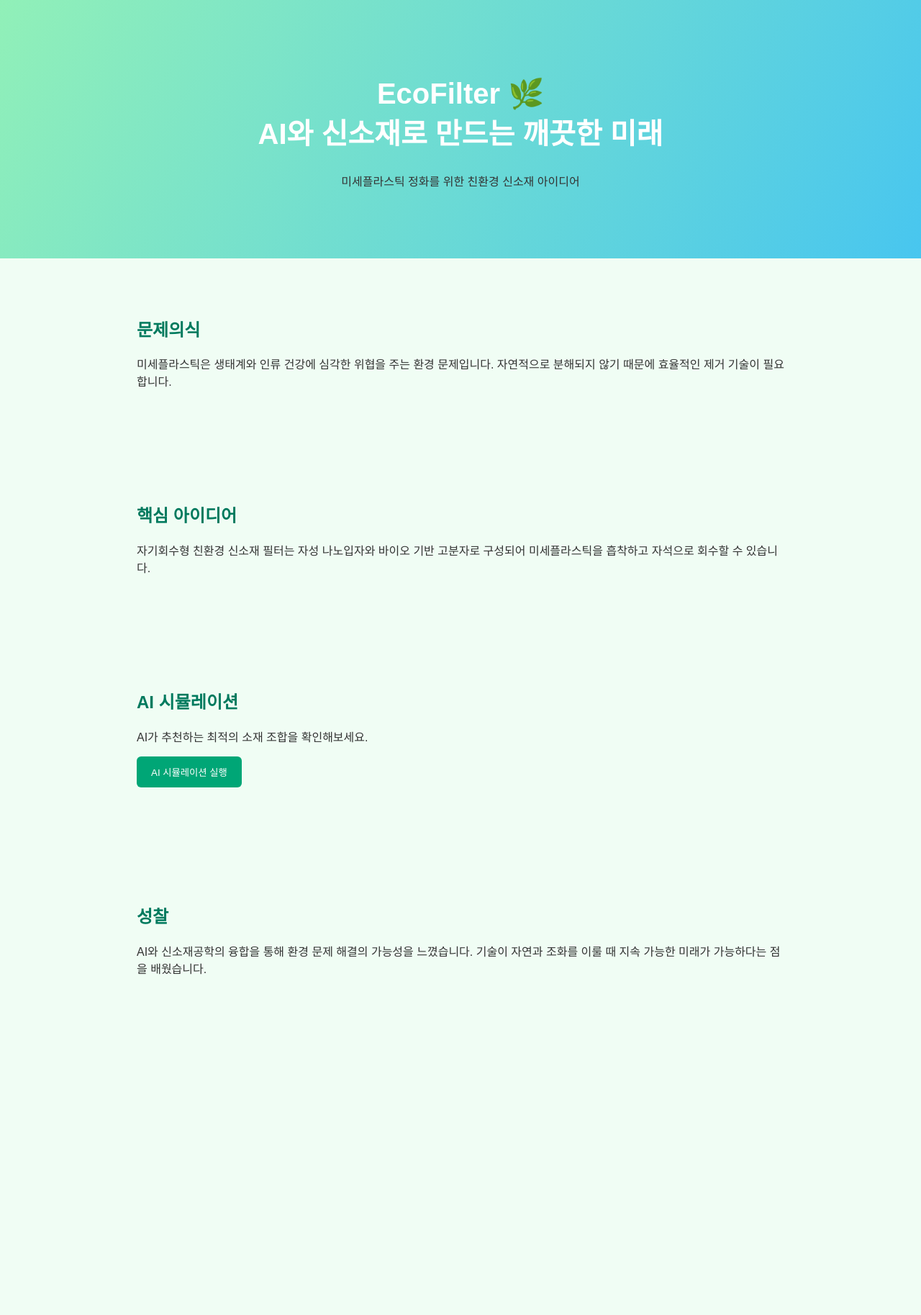
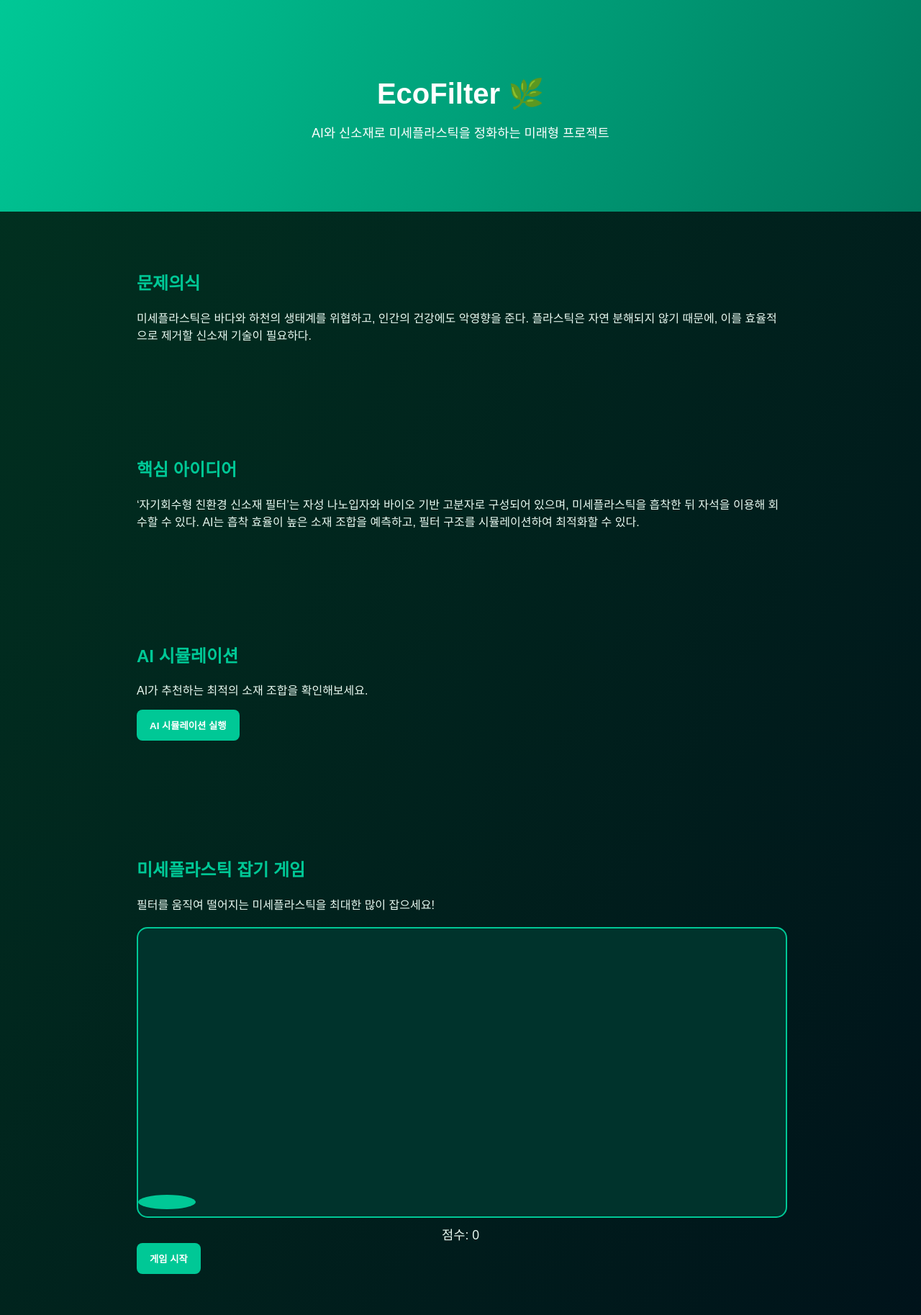
Before and after one commit to 7fv48qpgfw-commits/EcoFilter-AI-, a plain HTML site: page Index.html in a window 1280 px wide. Shown: the top 1827 px of the page at 72% size. Before the commit the page ends 1433 px from the top, so only its background shows below. Drawn offline with Linux system fonts and the light colour scheme.

Commit message:
Update Index.html

```diff
--- a/Index.html
+++ b/Index.html
@@ -5,31 +5,104 @@
 <meta name="viewport" content="width=device-width, initial-scale=1.0">
 <title>EcoFilter – AI와 신소재로 만드는 깨끗한 미래</title>
 <style>
-body {font-family: "Noto Sans KR", sans-serif; margin:0; background:#f0fdf4; color:#333;}
-header {text-align:center; padding:80px 20px; background:linear-gradient(120deg,#91f0b8,#48c6ef);}
-header h1 {font-size:2.5em; color:#fff;}
-section {padding:60px 20px; max-width:900px; margin:auto;}
-h2 {color:#007a5e;}
-button {background:#00a676; color:white; border:none; padding:12px 20px; border-radius:6px; cursor:pointer;}
-button:hover {background:#007a5e;}
-.result {margin-top:20px; font-weight:bold;}
+body {
+  margin: 0;
+  font-family: "Noto Sans KR", sans-serif;
+  background: linear-gradient(120deg, #013220, #00111a);
+  color: #e9f9f1;
+  overflow-x: hidden;
+}
+header {
+  text-align: center;
+  padding: 80px 20px;
+  background: linear-gradient(120deg, #00c896, #007a5e);
+  color: white;
+}
+header h1 { font-size: 2.5em; margin-bottom: 10px; }
+header p { font-size: 1.1em; }
+
+section {
+  padding: 60px 20px;
+  max-width: 900px;
+  margin: auto;
+}
+h2 { color: #00c896; }
+
+button {
+  background: #00c896;
+  color: #fff;
+  border: none;
+  padding: 12px 18px;
+  border-radius: 8px;
+  cursor: pointer;
+  font-weight: bold;
+  transition: 0.3s;
+}
+button:hover { background: #009b76; }
+
+.result {
+  margin-top: 20px;
+  font-weight: bold;
+}
+
+/* Game Section */
+#gameArea {
+  margin-top: 20px;
+  position: relative;
+  width: 100%;
+  height: 400px;
+  background: #00332c;
+  border-radius: 15px;
+  overflow: hidden;
+  border: 2px solid #00c896;
+}
+.plastic, .filter {
+  position: absolute;
+  border-radius: 50%;
+}
+.plastic {
+  width: 30px; height: 30px;
+  background: radial-gradient(circle at 30% 30%, #b4e0ff, #007a5e);
+  animation: fall linear forwards;
+}
+.filter {
+  width: 80px; height: 20px;
+  background: #00c896;
+  bottom: 10px;
+}
+
+/* Animation */
+@keyframes fall {
+  from { top: -40px; }
+  to { top: 400px; }
+}
+
+/* Score display */
+#scoreBoard {
+  text-align: center;
+  margin-top: 10px;
+  font-size: 1.1em;
+}
 </style>
 </head>
 <body>
 
 <header>
-  <h1>EcoFilter 🌿<br>AI와 신소재로 만드는 깨끗한 미래</h1>
-  <p>미세플라스틱 정화를 위한 친환경 신소재 아이디어</p>
+  <h1>EcoFilter 🌿</h1>
+  <p>AI와 신소재로 미세플라스틱을 정화하는 미래형 프로젝트</p>
 </header>
 
 <section id="problem">
   <h2>문제의식</h2>
-  <p>미세플라스틱은 생태계와 인류 건강에 심각한 위협을 주는 환경 문제입니다. 자연적으로 분해되지 않기 때문에 효율적인 제거 기술이 필요합니다.</p>
+  <p>미세플라스틱은 바다와 하천의 생태계를 위협하고, 인간의 건강에도 악영향을 준다.
+  플라스틱은 자연 분해되지 않기 때문에, 이를 효율적으로 제거할 신소재 기술이 필요하다.</p>
 </section>
 
 <section id="idea">
   <h2>핵심 아이디어</h2>
-  <p>자기회수형 친환경 신소재 필터는 자성 나노입자와 바이오 기반 고분자로 구성되어 미세플라스틱을 흡착하고 자석으로 회수할 수 있습니다.</p>
+  <p>‘자기회수형 친환경 신소재 필터’는 자성 나노입자와 바이오 기반 고분자로 구성되어 있으며,
+  미세플라스틱을 흡착한 뒤 자석을 이용해 회수할 수 있다.
+  AI는 흡착 효율이 높은 소재 조합을 예측하고, 필터 구조를 시뮬레이션하여 최적화할 수 있다.</p>
 </section>
 
 <section id="ai">
@@ -39,9 +112,20 @@ button:hover {background:#007a5e;}
   <div class="result" id="result"></div>
 </section>
 
+<section id="game">
+  <h2>미세플라스틱 잡기 게임</h2>
+  <p>필터를 움직여 떨어지는 미세플라스틱을 최대한 많이 잡으세요!</p>
+  <div id="gameArea">
+    <div id="filter" class="filter"></div>
+  </div>
+  <div id="scoreBoard">점수: <span id="score">0</span></div>
+  <button onclick="startGame()">게임 시작</button>
+</section>
+
 <section id="reflection">
   <h2>성찰</h2>
-  <p>AI와 신소재공학의 융합을 통해 환경 문제 해결의 가능성을 느꼈습니다. 기술이 자연과 조화를 이룰 때 지속 가능한 미래가 가능하다는 점을 배웠습니다.</p>
+  <p>AI와 신소재공학의 융합을 통해 환경 문제 해결의 가능성을 느꼈습니다.
+  기술이 자연과 조화를 이룰 때 지속 가능한 미래가 가능하다는 점을 배웠습니다.</p>
 </section>
 
 <script>
@@ -57,6 +141,71 @@ function generateResult() {
   document.getElementById("result").innerText =
     `AI 추천 소재 조합: ${random} / 예상 흡착 효율: ${eff}%`;
 }
+
+// ---- 게임 기능 ----
+let score = 0;
+let playing = false;
+let interval;
+const gameArea = document.getElementById("gameArea");
+const filter = document.getElementById("filter");
+const scoreText = document.getElementById("score");
+
+let filterX = gameArea.offsetWidth/2 - 40;
+
+// 필터 움직이기
+document.addEventListener("mousemove", e => {
+  const rect = gameArea.getBoundingClientRect();
+  const x = e.clientX - rect.left;
+  if (x >= 0 && x <= rect.width) {
+    filterX = x - 40;
+    filter.style.left = filterX + "px";
+  }
+});
+
+function startGame(){
+  if(playing) return;
+  playing = true;
+  score = 0;
+  scoreText.textContent = score;
+  interval = setInterval(createPlastic, 800);
+  setTimeout(() => {
+    clearInterval(interval);
+    playing = false;
+    alert(`게임 종료! 총 점수: ${score}`);
+  }, 20000); // 20초 게임
+}
+
+function createPlastic(){
+  const plastic = document.createElement("div");
+  plastic.classList.add("plastic");
+  plastic.style.left = Math.random() * (gameArea.offsetWidth - 30) + "px";
+  gameArea.appendChild(plastic);
+  const speed = 3 + Math.random()*3;
+  let y = 0;
+
+  const fall = setInterval(()=>{
+    y += speed;
+    plastic.style.top = y + "px";
+
+    // 충돌 감지
+    const filterRect = filter.getBoundingClientRect();
+    const plasticRect = plastic.getBoundingClientRect();
+    if (plasticRect.bottom >= filterRect.top &&
+        plasticRect.left < filterRect.right &&
+        plasticRect.right > filterRect.left) {
+      score++;
+      scoreText.textContent = score;
+      plastic.remove();
+      clearInterval(fall);
+    }
+
+    // 화면 밖으로 나가면 제거
+    if(y > 400){
+      plastic.remove();
+      clearInterval(fall);
+    }
+  }, 16);
+}
 </script>
 
 </body>
```
